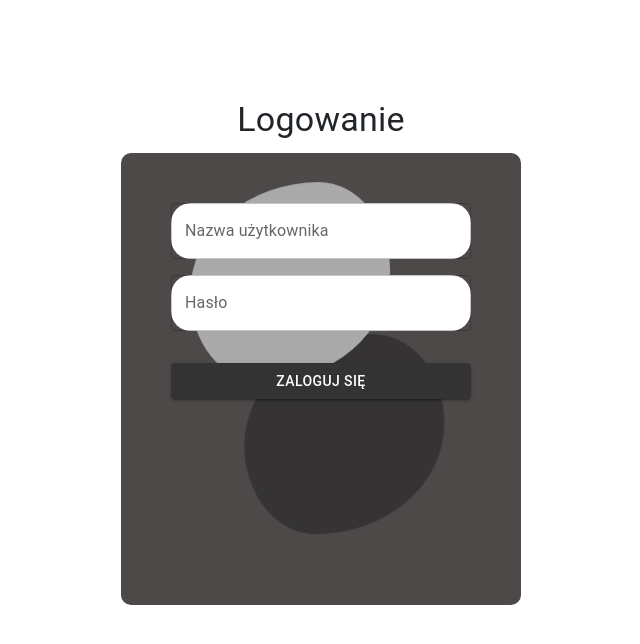
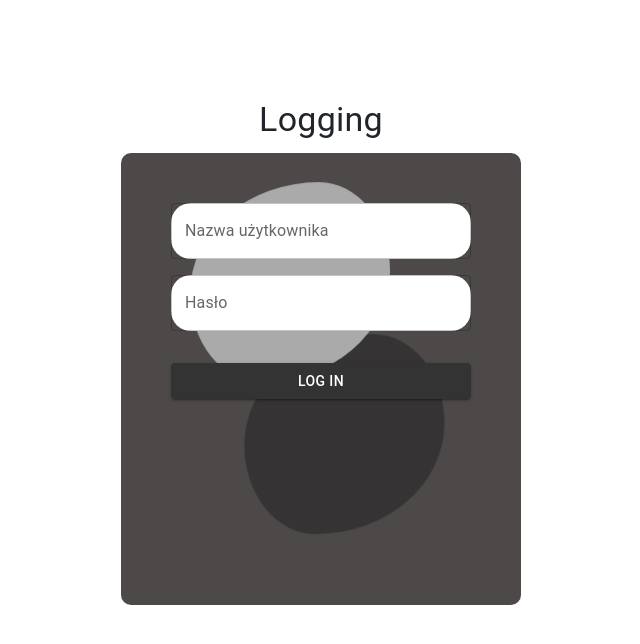
Before and after one commit to MilanFrac/mercury-web-app, a React (Vite) app in the folder MercuryFrontend/: page /login in a window 1280 px wide. Shown: the top 644 px of the page, without its empty margins (319-959 px from the left). Built offline with nearby package versions, Linux system fonts and the light colour scheme.

Commit message:
Formatting, removing redundant imports and translating to ENG

```diff
--- a/MercuryFrontend/src/Components/BlobAnimation.jsx
+++ b/MercuryFrontend/src/Components/BlobAnimation.jsx
@@ -1,4 +1,3 @@
-import React from 'react';
 import styled, { keyframes } from 'styled-components';
 
 const moveBlob = keyframes`
@@ -59,17 +58,15 @@ const WhiteBlob = styled.div`
   position: absolute;
   width: 200px;
   height: 200px;
-  background-color: #AAAAAA; /* Kolor bloba w odcieniach szarości */
+  background-color: #aaaaaa; /* Kolor bloba w odcieniach szarości */
   animation: ${moveWhiteBlob} 10s infinite; /* Zwiększony czas trwania animacji */
 `;
 
-const BlobAnimation = () => {
+export default function BlobAnimation() {
   return (
     <>
       <Blob />
       <WhiteBlob />
     </>
   );
-};
-
-export default BlobAnimation;
+}
--- a/MercuryFrontend/src/main.jsx
+++ b/MercuryFrontend/src/main.jsx
@@ -7,6 +7,6 @@ const rootInstance = createRoot(root);
 
 rootInstance.render(
   <React.StrictMode>
-      <App />
+    <App />
   </React.StrictMode>
 );
--- a/MercuryFrontend/src/routes/Login.jsx
+++ b/MercuryFrontend/src/routes/Login.jsx
@@ -1,10 +1,10 @@
 // LoginPage.js
-import React, { useState } from 'react';
+import { useState } from 'react';
 import { Box, Button, TextField, Typography } from '@mui/material';
 import BlobAnimation from '../Components/BlobAnimation';
 import { useNavigate } from 'react-router-dom';
 
-const LoginPage = () => {
+export default function LoginPage() {
   const [formData, setFormData] = useState({ username: '', password: '' });
   const navigate = useNavigate();
 
@@ -17,13 +17,13 @@ const LoginPage = () => {
     e.preventDefault();
 
     if (formData.username === '1' && formData.password === '1') {
-      console.log('Użytkownik zalogowany:', formData.username);
+      console.log('Logged user:', formData.username);
 
-      // Przekieruj użytkownika do kalendarza
+      // Redirect user to /calendar
       navigate('/calendar');
     } else {
-      // Wyświetl informację o błędnym logowaniu
-      console.log('Błędne dane logowania');
+      // Show information about invalid sign in
+      console.log('Incorrect login or password!');
     }
   };
 
@@ -35,13 +35,12 @@ const LoginPage = () => {
         alignItems: 'center',
         justifyContent: 'center',
         height: '80vh',
-        position: 'relative',
-      }}
-    >
+        position: 'relative'
+      }}>
       <BlobAnimation />
 
       <Typography variant="h4" gutterBottom>
-        Logowanie
+        Logging
       </Typography>
       <Box
         component="form"
@@ -56,15 +55,14 @@ const LoginPage = () => {
           borderRadius: '10px',
           '& .Mui-focused': {
             boxShadow: '0 0 0 0.2rem rgba(0,123,255,.25)',
-          },
+          }
         }}
         noValidate
-        autoComplete="off"
-      >
+        autoComplete="off">
         <TextField
           sx={{
             backgroundColor: '#FFFFFF',
-            borderRadius: '20px',
+            borderRadius: '20px'
           }}
           name="username"
           label="Nazwa użytkownika"
@@ -76,7 +74,7 @@ const LoginPage = () => {
         <TextField
           sx={{
             backgroundColor: '#FFFFFF',
-            borderRadius: '20px',
+            borderRadius: '20px'
           }}
           name="password"
           label="Hasło"
@@ -91,13 +89,10 @@ const LoginPage = () => {
           color="primary"
           type="submit"
           fullWidth
-          sx={{ mt: 2, backgroundColor: '#333333' }}
-        >
-          Zaloguj się
+          sx={{ mt: 2, backgroundColor: '#333333' }}>
+          Log in
         </Button>
       </Box>
     </Box>
   );
-};
-
-export default LoginPage;
+}
```
